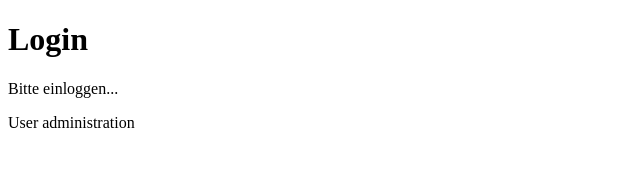
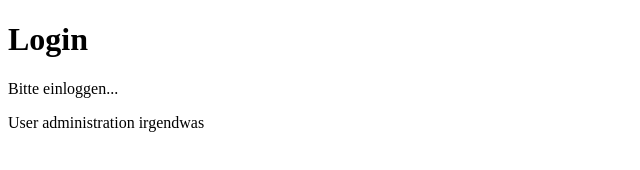
Before and after one commit to git-sluga/git-course, a plain HTML site: page index.html in a window 1280 px wide. Shown: the full height of the page, 0-640 px from the left. Drawn offline with Linux system fonts and the light colour scheme.

Commit message:
index.html

```diff
--- a/index.html
+++ b/index.html
@@ -14,7 +14,7 @@
         Bitte einloggen...
     </p>
     <p>
-        User administration
+        User administration <span>irgendwas</span>
     </p>
 </body>
 </html>
```
